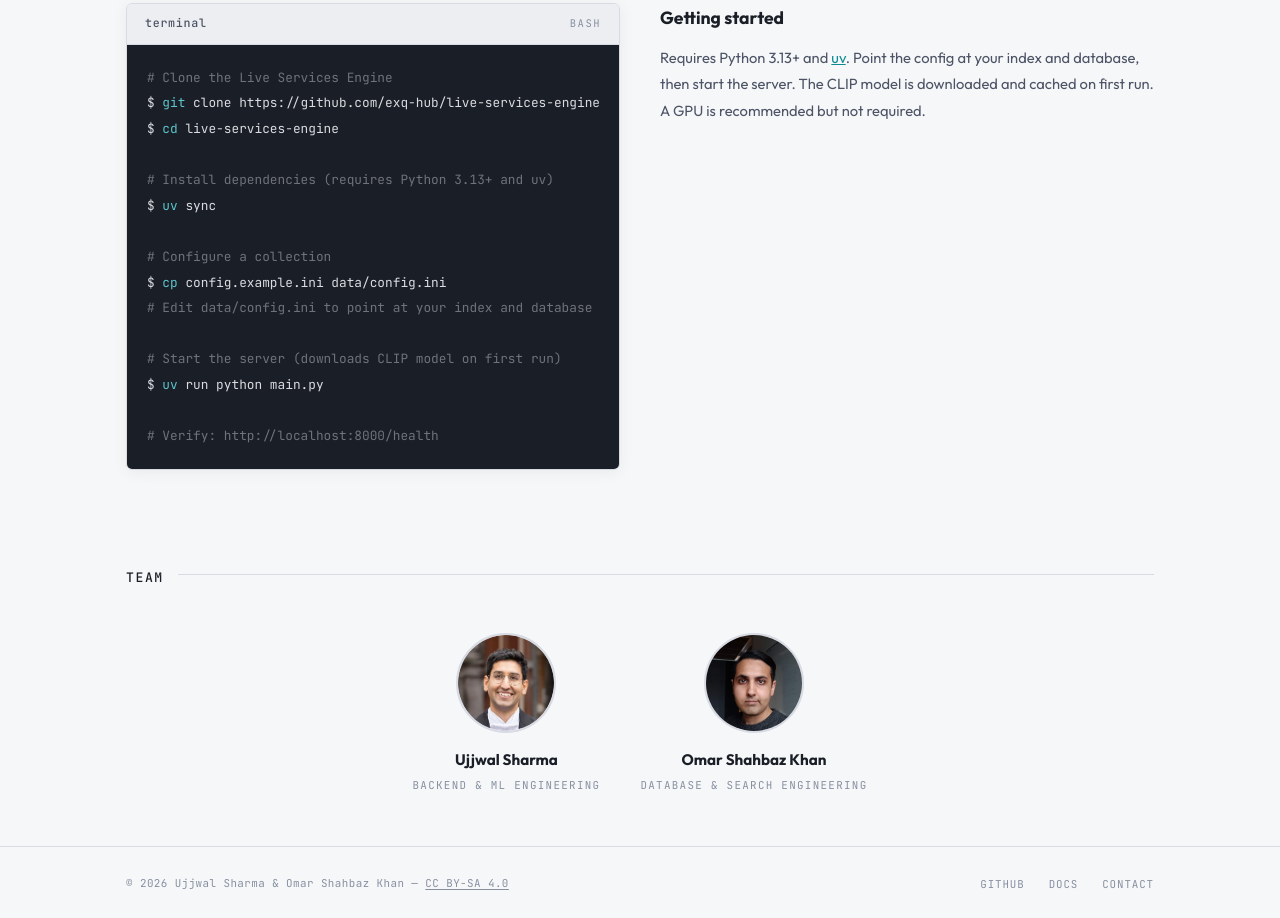
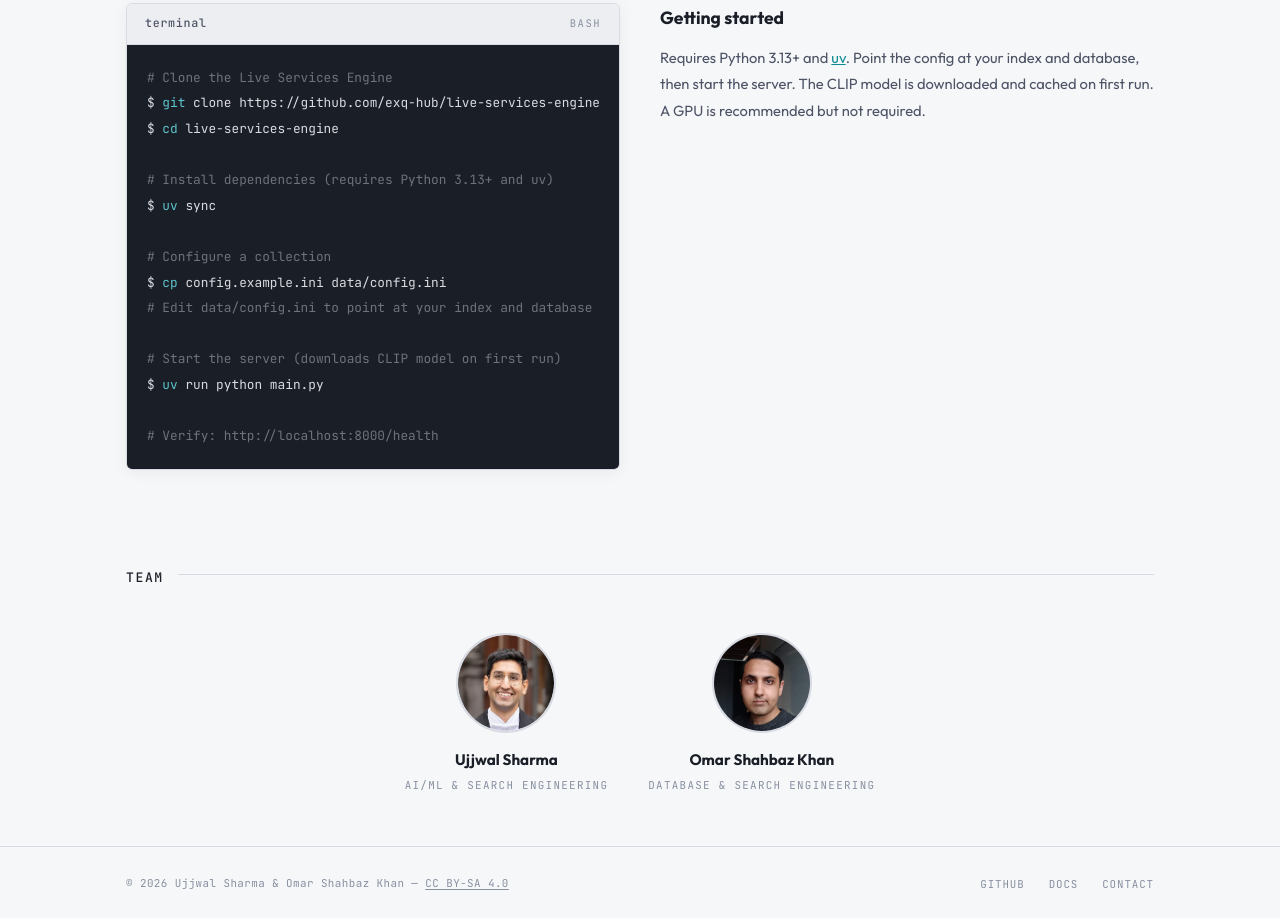
Before and after one commit to exq-hub/website, a plain HTML site: page index.html in a window 1280 px wide. Shown: the part 2316-3234 px from the top of the page. Drawn offline with Linux system fonts and the light colour scheme.

Commit message:
Update file.

```diff
--- a/index.html
+++ b/index.html
@@ -919,7 +919,7 @@
             <div class="team-photo"><img src="assets/ujjwal.webp" alt="Ujjwal Sharma"></div>
             <div class="team-name">Ujjwal Sharma</div>
           </a>
-          <div class="team-role">Backend &amp; ML Engineering</div>
+          <div class="team-role">AI/ML &amp; Search Engineering</div>
         </div>
         <div class="team-member">
           <a href="https://oskhan.com/" target="_blank" style="text-decoration:none;color:inherit;">
```
